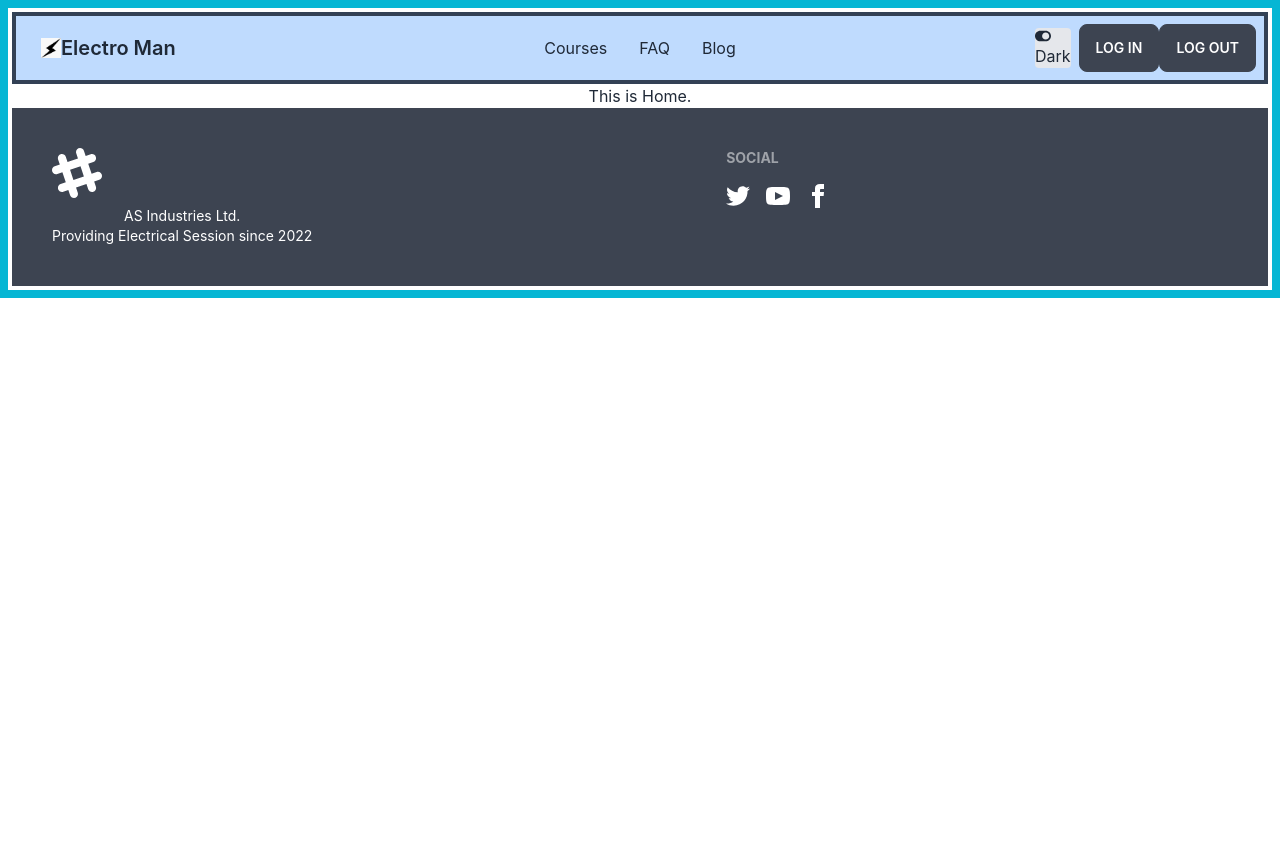
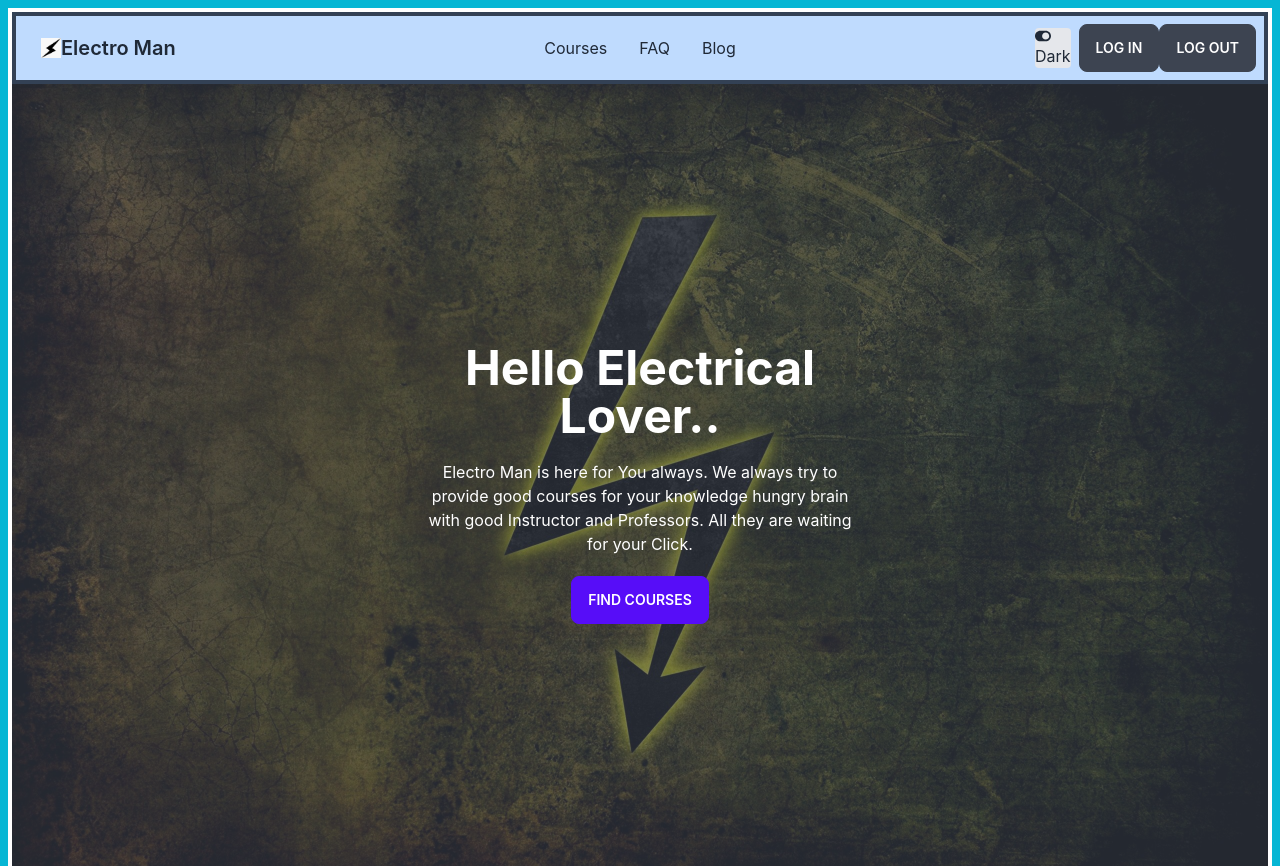
Before and after one commit to Avik2293/electro-man-client, a React (Create React App) app: page / in a window 1280 px wide. Shown: the top 866 px of the page. Before the commit the page ends 800 px from the top, so only its background shows below. Built offline with nearby package versions, Linux system fonts and the light colour scheme.

Commit message:
home page done

```diff
--- a/src/Pages/Home.js
+++ b/src/Pages/Home.js
@@ -1,9 +1,18 @@
 import React from 'react';
+import { Link } from 'react-router-dom';
+import bg from '../Assets/home_bg.jpg';
 
 const Home = () => {
     return (
-        <div>
-            <h2>This is Home.</h2>
+        <div className="hero min-h-screen" style={{ backgroundImage: `url(${bg})` }}>
+            <div className="hero-overlay bg-opacity-60"></div>
+            <div className="hero-content text-center text-neutral-content">
+                <div className="max-w-md">
+                    <h1 className="mb-5 text-5xl font-bold">Hello Electrical Lover..</h1>
+                    <p className="mb-5">Electro Man is here for You always. We always try to provide good courses for your knowledge hungry brain with good Instructor and Professors. All they are waiting for your Click.</p>
+                    <button className="btn btn-primary"><Link to={'/courses'}>Find Courses</Link></button>
+                </div>
+            </div>
         </div>
     );
 };
```
Also changed, not shown: src/Assets/home_bg.jpg (added).
